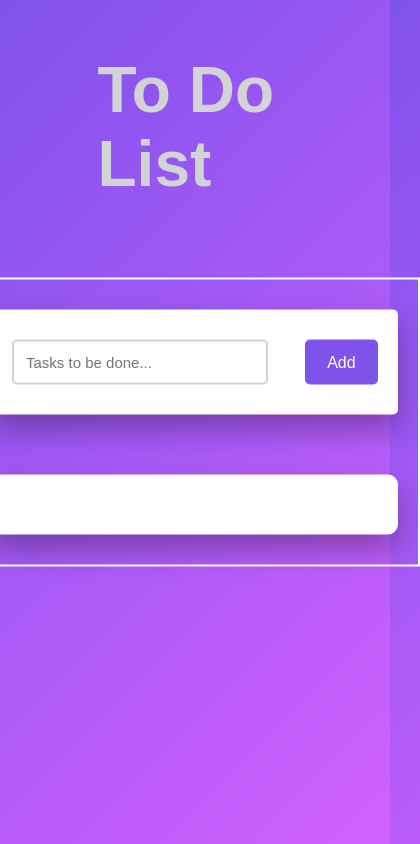
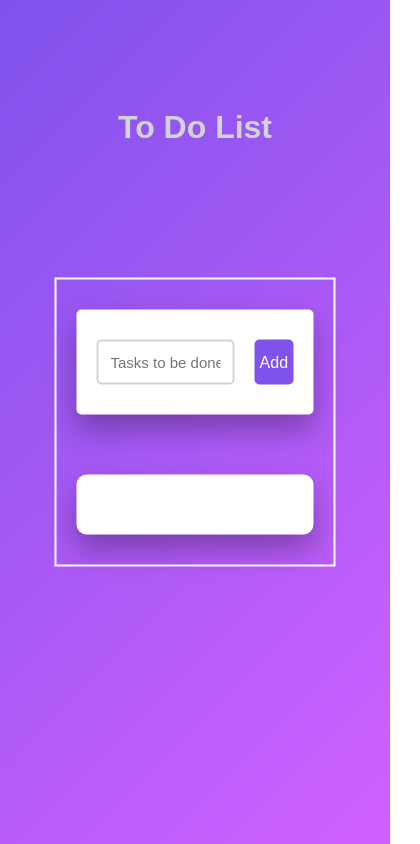
Before and after one commit to MohammedMaaz0213/To-Do-List, a plain HTML site: page index.html in a window 390 px wide. Shown: the whole page, 420 px wide, since content can reach past the window. Drawn offline with Linux system fonts and the light colour scheme.

Commit message:
Update styles.css

```diff
--- a/styles.css
+++ b/styles.css
@@ -109,8 +109,12 @@ body {
   left: 50%;
   transform: translate(-50%, -50%);
 }
-@media (min-width: 1000px) {
+
+@media (max-width: 768px) {
+  .page-header {
+    font-size: 2em;
+  }
   .container {
-    min-width: 250px;
+    min-width: 281px;
   }
 }
```
